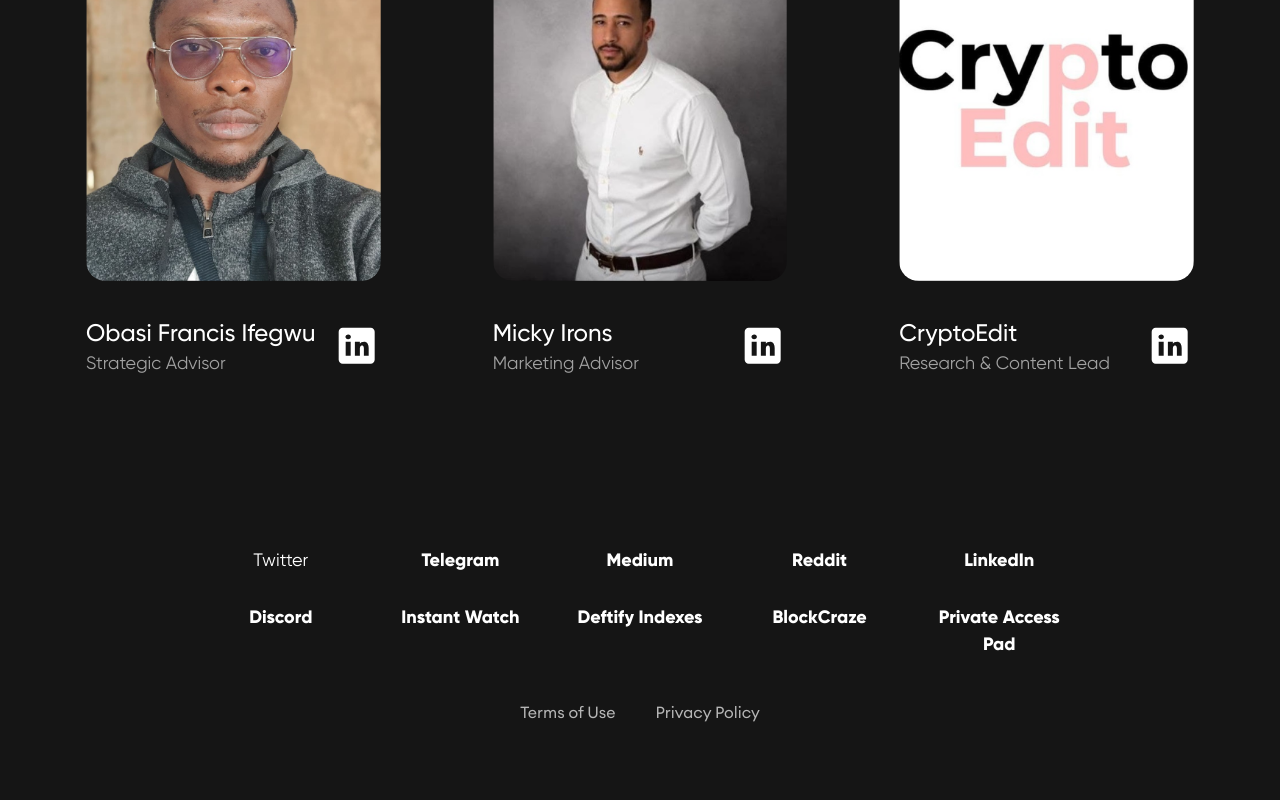
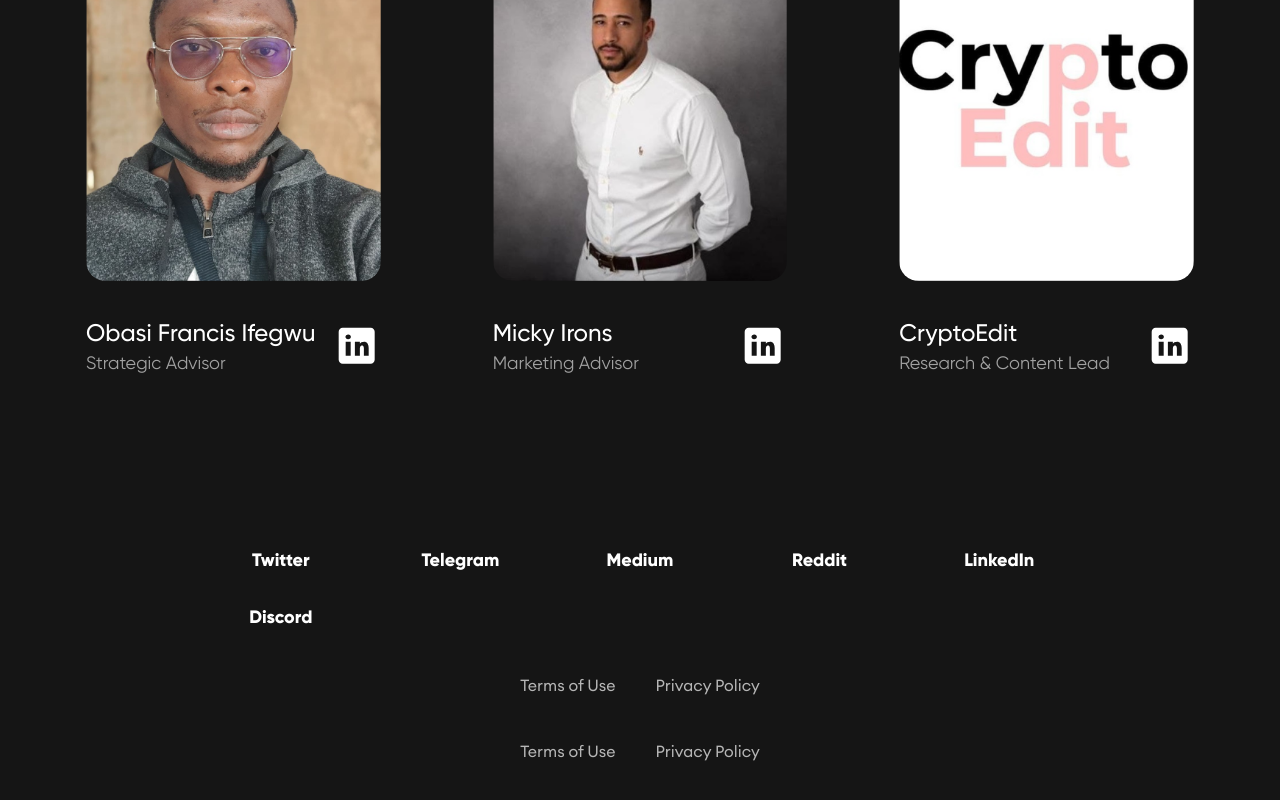
Before and after one commit to KvNGCzA/Official-Website, a React (Create React App) app: page /team in a window 1280 px wide. Shown: the part 2574-3374 px from the top of the page. Before the commit the page ends 3339 px from the top, so only its background shows below. Built offline with nearby package versions, Linux system fonts and the light colour scheme; a web font is replaced by a local one.

Commit message:
Update Footer.tsx

```diff
--- a/src/components/Footer.tsx
+++ b/src/components/Footer.tsx
@@ -22,7 +22,7 @@ function Footer(props: Props): ReactElement {
     <Spacing paddingHorizontal="20px" paddingTop="50px" paddingBottom="40px" background="#151515">
       <Flex itemsFlex={0.7} itemsFlexSm={1}>
         <Grid>
-        <a href ="https://twitter.com/Deftify_"><Text fontWeight={400} textAlign="center" textAlignSm="left" color="#fff">
+        <a href ="https://twitter.com/Deftify_"><Text fontWeight={800} textAlign="center" textAlignSm="left" color="#fff">
             Twitter
           </Text></a>
           <a href ="https://t.me/deftify"><Text fontWeight={800} textAlign="center" textAlignSm="left" color="#fff">
@@ -40,18 +40,6 @@ function Footer(props: Props): ReactElement {
           <a href ="https://www.linkedin.com/company/deftify/"><Text fontWeight={800} textAlign="center" textAlignSm="left" color="#fff">
             Discord
           </Text></a>
-          <Text fontWeight={800} textAlign="center" textAlignSm="left" color="#fff">
-            Instant Watch
-          </Text>
-          <Text fontWeight={800} textAlign="center" textAlignSm="left" color="#fff">
-            Deftify Indexes
-          </Text>
-          <Text fontWeight={800} textAlign="center" textAlignSm="left" color="#fff">
-            BlockCraze
-          </Text>
-          <Text fontWeight={800} textAlign="center" textAlignSm="left" color="#fff">
-            Private Access Pad
-          </Text>
           {/* <Text fontWeight={800} textAlign="center" textAlignSm="left" color="#fff">
             Contact Us
           </Text> */}
@@ -81,6 +69,30 @@ function Footer(props: Props): ReactElement {
           </Text>
         </Flex>
       </Spacing>
+
+      <Spacing fullWidth marginTop="40px" marginTopSm="10px">
+        <Flex flexDirectionSm="column" alignItems="flex-start">
+          <Text
+            color="rgba(255, 255, 255, 0.69);"
+            textAlign="center"
+            textAlignSm="left"
+            fontSize={16}
+            fontFamily="Euclid Circular A"
+          >
+            Terms of Use
+          </Text>
+          <Spacing marginHorizontal="20px" marginVerticalSm="5px" />
+          <Text
+            color="rgba(255, 255, 255, 0.69);"
+            textAlign="center"
+            textAlignSm="left"
+            fontSize={16}
+            fontFamily="Euclid Circular A"
+          >
+            Privacy Policy
+          </Text>
+        </Flex>
+      </Spacing>
     </Spacing>
   );
 }
```
